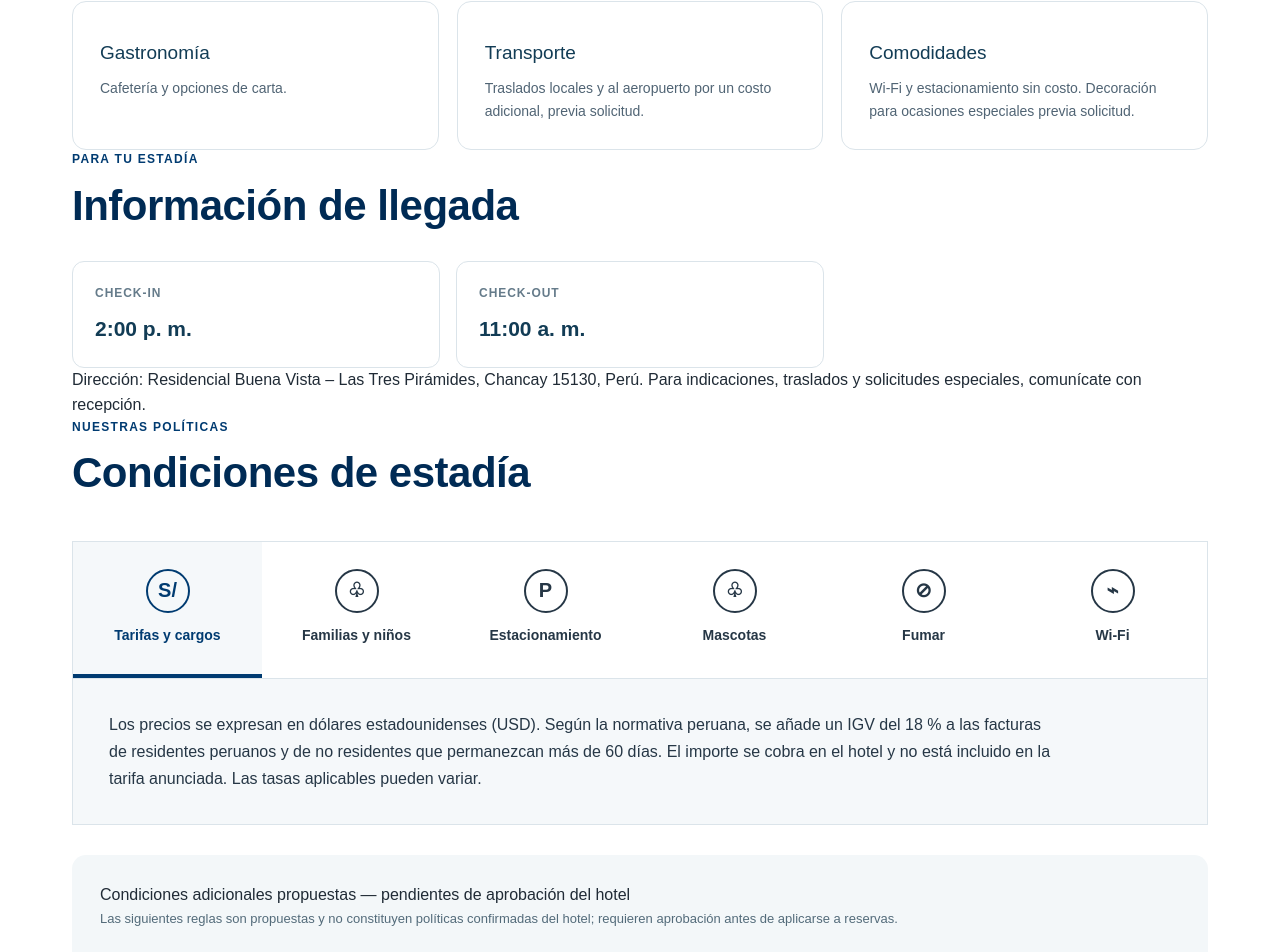
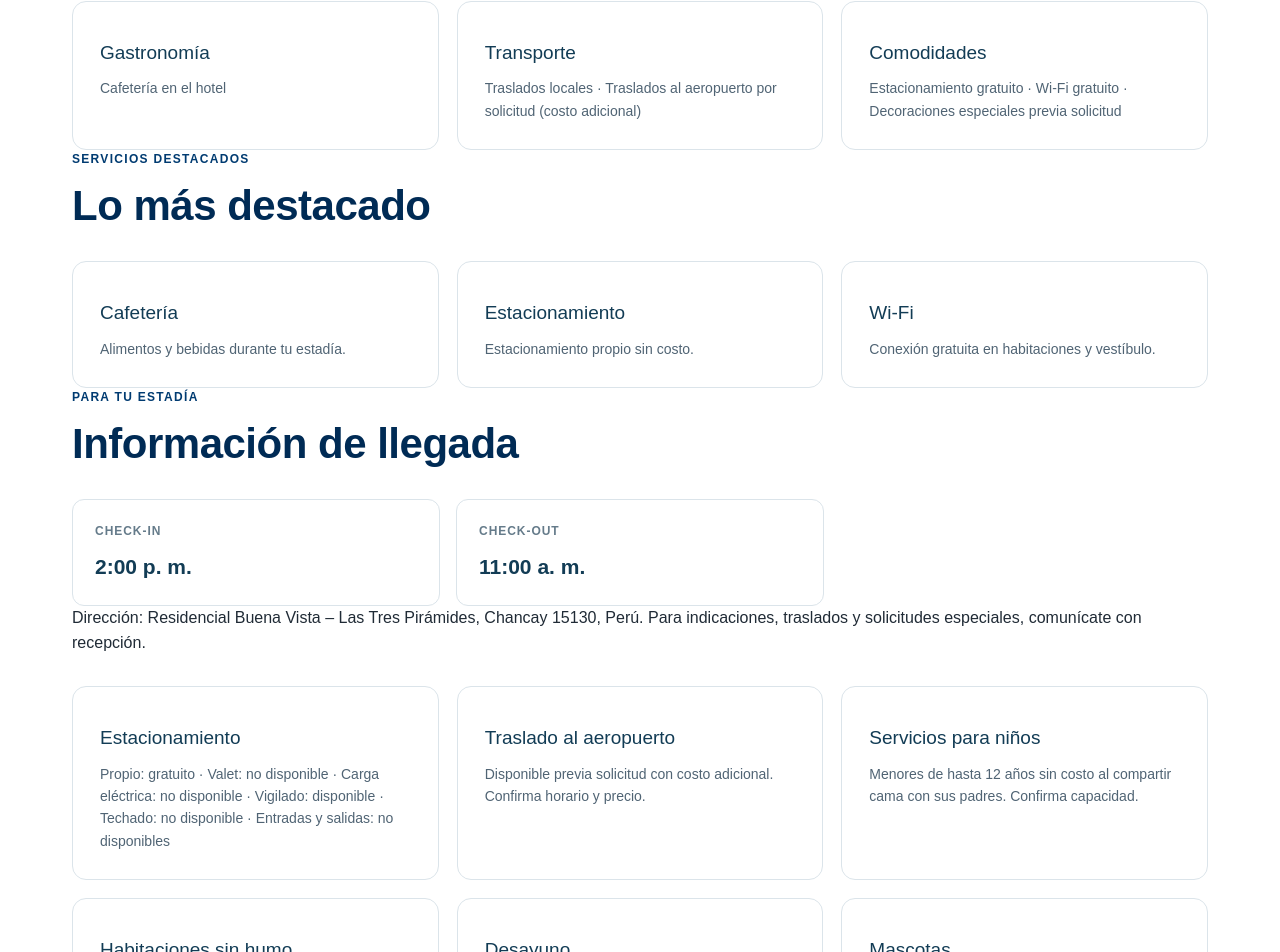
Before and after one commit to camilogomez17/hotelBlueThree, a Next.js app: page /politicas in a window 1280 px wide. Shown: the part 648-1600 px from the top of the page. Built offline with nearby package versions, Linux system fonts and the light colour scheme.

Commit message:
Refine hotel information page sections

```diff
--- a/app/politicas/page.tsx
+++ b/app/politicas/page.tsx
@@ -17,9 +17,15 @@ export default function Politicas() {
     <section className="section-wrap hotel-policies-page">
       <div className="section-heading"><div><p className="eyebrow">INFORMACIÓN DEL HOTEL</p><h2>Servicios y comodidades</h2></div><p>Conoce los servicios durante tu estadía. Confirma los detalles con recepción.</p></div>
       <div className="home-policies-grid">
-        <article className="home-policy-card"><h3>Gastronomía</h3><p>Cafetería y opciones de carta.</p></article>
-        <article className="home-policy-card"><h3>Transporte</h3><p>Traslados locales y al aeropuerto por un costo adicional, previa solicitud.</p></article>
-        <article className="home-policy-card"><h3>Comodidades</h3><p>Wi-Fi y estacionamiento sin costo. Decoración para ocasiones especiales previa solicitud.</p></article>
+        <article className="home-policy-card"><h3>Gastronomía</h3><p>Cafetería en el hotel</p></article>
+        <article className="home-policy-card"><h3>Transporte</h3><p>Traslados locales · Traslados al aeropuerto por solicitud (costo adicional)</p></article>
+        <article className="home-policy-card"><h3>Comodidades</h3><p>Estacionamiento gratuito · Wi-Fi gratuito · Decoraciones especiales previa solicitud</p></article>
+      </div>
+      <div className="section-heading"><div><p className="eyebrow">SERVICIOS DESTACADOS</p><h2>Lo más destacado</h2></div></div>
+      <div className="home-policies-grid">
+        <article className="home-policy-card"><h3>Cafetería</h3><p>Alimentos y bebidas durante tu estadía.</p></article>
+        <article className="home-policy-card"><h3>Estacionamiento</h3><p>Estacionamiento propio sin costo.</p></article>
+        <article className="home-policy-card"><h3>Wi-Fi</h3><p>Conexión gratuita en habitaciones y vestíbulo.</p></article>
       </div>
       <div className="section-heading"><div><p className="eyebrow">PARA TU ESTADÍA</p><h2>Información de llegada</h2></div></div>
       <div className="hotel-policy-times">
@@ -27,6 +33,14 @@ export default function Politicas() {
         <div><span>CHECK-OUT</span><strong>11:00 a. m.</strong></div>
       </div>
       <p>Dirección: Residencial Buena Vista – Las Tres Pirámides, Chancay 15130, Perú. Para indicaciones, traslados y solicitudes especiales, comunícate con recepción.</p>
+      <div className="home-policies-grid">
+        <article className="home-policy-card"><h3>Estacionamiento</h3><p>Propio: gratuito · Valet: no disponible · Carga eléctrica: no disponible · Vigilado: disponible · Techado: no disponible · Entradas y salidas: no disponibles</p></article>
+        <article className="home-policy-card"><h3>Traslado al aeropuerto</h3><p>Disponible previa solicitud con costo adicional. Confirma horario y precio.</p></article>
+        <article className="home-policy-card"><h3>Servicios para niños</h3><p>Menores de hasta 12 años sin costo al compartir cama con sus padres. Confirma capacidad.</p></article>
+        <article className="home-policy-card"><h3>Habitaciones sin humo</h3><p>Fumar en habitaciones para no fumadores puede generar penalidad.</p></article>
+        <article className="home-policy-card"><h3>Desayuno</h3><p>Consulta en recepción la disponibilidad y el precio del desayuno en cafetería.</p></article>
+        <article className="home-policy-card"><h3>Mascotas</h3><p>No se admiten mascotas.</p></article>
+      </div>
       <div className="section-heading"><div><p className="eyebrow">NUESTRAS POLÍTICAS</p><h2>Condiciones de estadía</h2></div></div>
       <PolicyTabs language="es" />
       <div className="hotel-policy-note">
```
